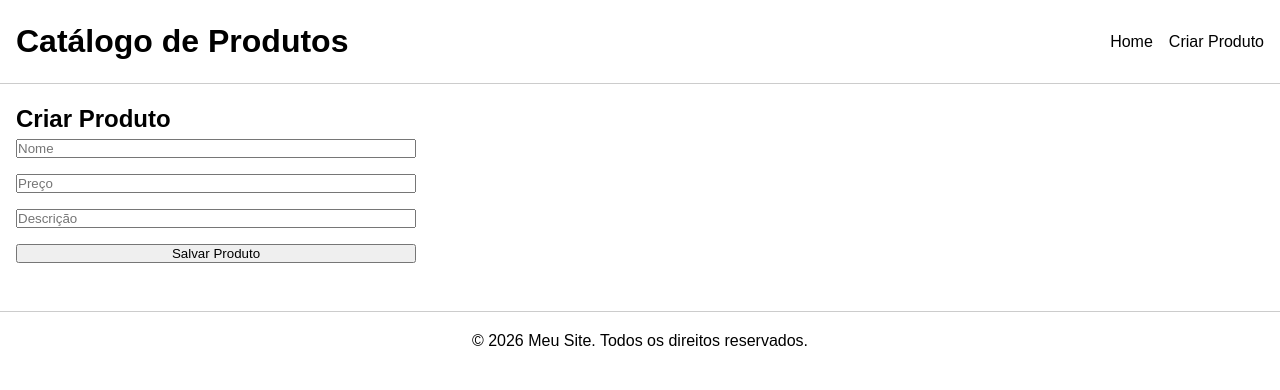
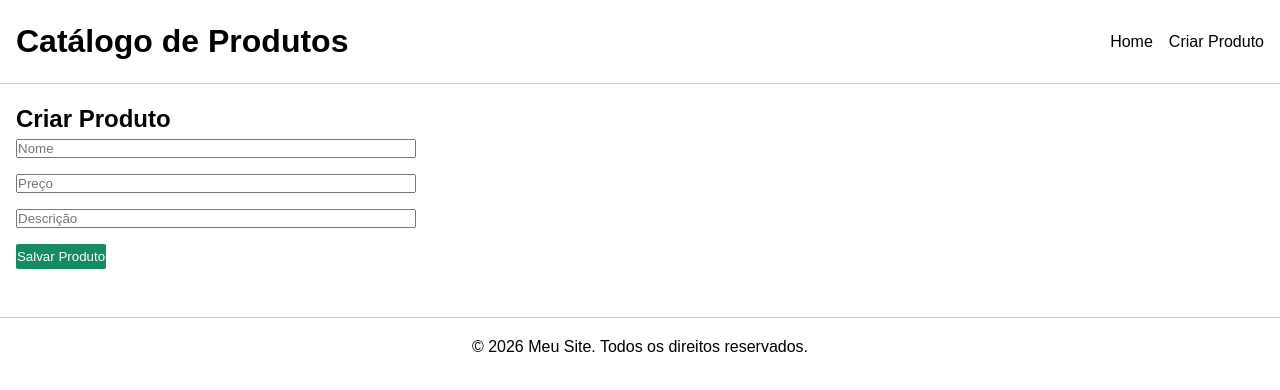
Before and after one commit to brunosrtr/trabalhoweb, a Next.js app: page /criar-produto in a window 1280 px wide. Shown: the top 390 px of the page. Built offline with nearby package versions, Linux system fonts and the light colour scheme.

Commit message:
troquei a cor do botao

```diff
--- a/src/components/botao/index.jsx
+++ b/src/components/botao/index.jsx
@@ -2,7 +2,9 @@ import React from 'react';
 
 export default function Botao({ children, type = 'button', onClick }) {
   return (
-    <button type={type} onClick={onClick}>
+    <button
+    className='button'
+    type={type} onClick={onClick}>
       {children}
     </button>
   );
--- a/src/styles/globals.css
+++ b/src/styles/globals.css
@@ -19,7 +19,7 @@ header {
   justify-content: space-between;
   align-items: center;
   padding: 1rem;
-  border-bottom: 1px solid #ccc;
+  border-bottom: 1px solid #cdcdcd;
 }
 
 nav {
@@ -62,11 +62,6 @@ main {
   max-width: 400px;
 }
 
-.field {
-  display: flex;
-  flex-direction: column;
-  gap: 0.25rem;
-}
 
 .produto-detalhe {
   display: flex;
@@ -97,3 +92,12 @@ main {
   gap: 1rem;
   justify-content: flex-end;
 }
+
+.button {
+  background-color: rgb(20, 139, 97);
+  color: white;
+  border: none;
+  height: 25px;
+  width: 90px;
+  border-radius: 5%;
+}
```
